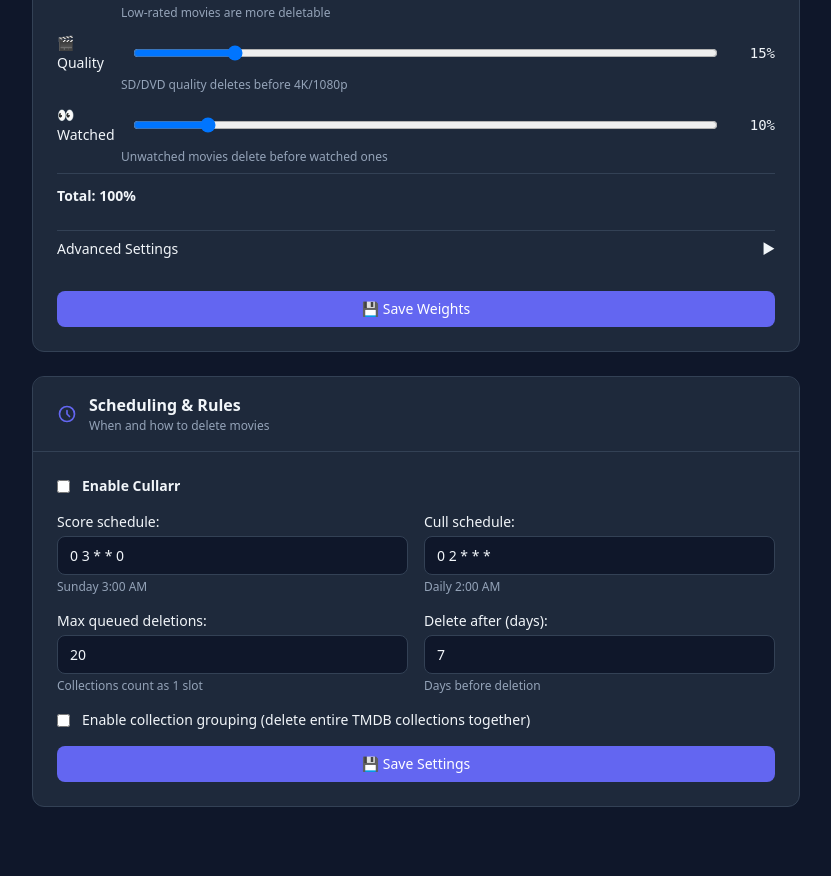
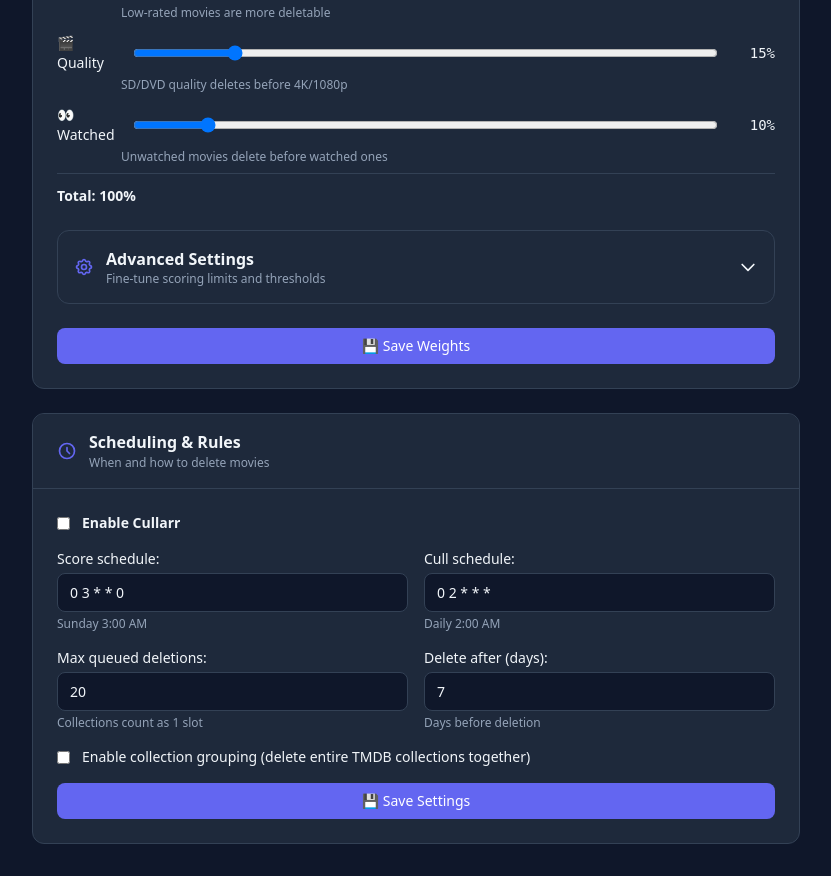
Before and after one commit to PLEXEUM/cullarr, a FastAPI app: page /settings in a window 1280 px wide. Shown: the part 1563-2439 px from the top of the page, without its empty margins (224-1055 px from the left). Before the commit the page ends 2370 px from the top, so only its background shows below. Run offline with FastAPI, Linux system fonts and the light colour scheme; data that the repository does not hold is empty; parts of the project's set-up code (start-up, migrations or seed data) failed here and were passed over; some libraries are stand-ins or nearby versions.

Commit message:
fix: improve scoring weights auto-balance and update advanced settings collapsible to match logs page style

```diff
--- a/app/static/settings.js
+++ b/app/static/settings.js
@@ -88,25 +88,26 @@ function setupEventListeners() {
     document.getElementById('save-weights-btn').addEventListener('click', saveWeights);
     document.getElementById('save-settings-btn').addEventListener('click', saveSettings);
 
-    // Advanced section toggle
-    const advancedToggle = document.getElementById('advanced-toggle');
-    const advancedContent = document.getElementById('advanced-content');
-    const advancedIcon = document.getElementById('advanced-icon');
-    if (advancedToggle) {
-        advancedToggle.addEventListener('click', () => {
-            const isHidden = advancedContent.classList.toggle('hidden');
-            advancedIcon.textContent = isHidden ? '▶' : '▼';
-        });
-    }
-
     // Recalibrate button
     document.getElementById('recalibrate-btn')?.addEventListener('click', recalibrateAdvanced);
+}
+
+function toggleAdvancedSettings() {
+    const section = document.getElementById('advanced-settings-section');
+    const icon = document.getElementById('advanced-settings-icon');
+    if (section.style.display === 'none' || section.style.display === '') {
+        section.style.display = 'block';
+        icon.style.transform = 'rotate(180deg)';
+    } else {
+        section.style.display = 'none';
+        icon.style.transform = 'rotate(0deg)';
+    }
 }
 
 // Auto-balance sliders to keep 100% total
 function handleAutoBalance(changedId, newValue) {
     // Get current values
-    const oldValues = {
+    const sliders = {
         age: parseInt(ageSlider.value),
         size: parseInt(sizeSlider.value),
         rating: parseInt(ratingSlider.value),
@@ -114,46 +115,54 @@ function handleAutoBalance(changedId, newValue) {
         watched: parseInt(watchedSlider.value)
     };
 
-    // Calculate delta
-    const oldChanged = oldValues[changedId.replace('-weight', '')];
-    const delta = newValue - oldChanged;
+    const changedKey = changedId.replace('-weight', '');
+    const oldValue = sliders[changedKey];
+    const delta = newValue - oldValue;
 
     if (delta === 0) return;
 
-    // Sum of other sliders
-    const otherSliders = ['age', 'size', 'rating', 'quality', 'watched'].filter(id => id !== changedId.replace('-weight', ''));
-    const otherSum = otherSliders.reduce((sum, id) => sum + oldValues[id], 0);
+    // Calculate sum of other sliders
+    let otherSum = 0;
+    const otherKeys = [];
+    for (const [key, value] of Object.entries(sliders)) {
+        if (key !== changedKey) {
+            otherSum += value;
+            otherKeys.push(key);
+        }
+    }
 
     if (otherSum === 0) return;
 
-    // Distribute delta proportionally
-    const newValues = { ...oldValues };
-    newValues[changedId.replace('-weight', '')] = newValue;
+    // Distribute delta proportionally among other sliders
+    const newValues = { ...sliders };
+    newValues[changedKey] = newValue;
 
-    for (const id of otherSliders) {
-        const proportion = oldValues[id] / otherSum;
+    for (const key of otherKeys) {
+        const proportion = sliders[key] / otherSum;
         let adjustment = delta * proportion;
-        let newVal = oldValues[id] - adjustment;
+        let newVal = sliders[key] - adjustment;
 
         // Clamp to 0-100
         newVal = Math.max(0, Math.min(100, Math.round(newVal)));
-        newValues[id] = newVal;
+        newValues[key] = newVal;
     }
 
-    // Ensure total is exactly 100 (adjust if rounding caused issues)
+    // Fix rounding issues - adjust the largest remaining slider to make total 100
     let total = Object.values(newValues).reduce((a, b) => a + b, 0);
     if (total !== 100 && total > 0) {
-        // Find the largest slider to adjust
-        const largestId = Object.keys(newValues).reduce((a, b) => newValues[a] > newValues[b] ? a : b);
-        newValues[largestId] += (100 - total);
+        // Find the largest remaining slider (not the changed one)
+        let largestKey = otherKeys.reduce((a, b) => newValues[a] > newValues[b] ? a : b);
+        newValues[largestKey] += (100 - total);
+        // Clamp again
+        newValues[largestKey] = Math.max(0, Math.min(100, newValues[largestKey]));
     }
 
-    // Apply new values without triggering auto-balance again
-    if (newValues.age !== oldValues.age) ageSlider.value = newValues.age;
-    if (newValues.size !== oldValues.size) sizeSlider.value = newValues.size;
-    if (newValues.rating !== oldValues.rating) ratingSlider.value = newValues.rating;
-    if (newValues.quality !== oldValues.quality) qualitySlider.value = newValues.quality;
-    if (newValues.watched !== oldValues.watched) watchedSlider.value = newValues.watched;
+    // Apply new values without triggering events
+    if (newValues.age !== sliders.age) ageSlider.value = newValues.age;
+    if (newValues.size !== sliders.size) sizeSlider.value = newValues.size;
+    if (newValues.rating !== sliders.rating) ratingSlider.value = newValues.rating;
+    if (newValues.quality !== sliders.quality) qualitySlider.value = newValues.quality;
+    if (newValues.watched !== sliders.watched) watchedSlider.value = newValues.watched;
 
     // Update displays
     updateWeightDisplay('age-weight');
--- a/app/templates/settings.html
+++ b/app/templates/settings.html
@@ -250,14 +250,24 @@
                 </div>
             </div>
 
-            <!-- ADVANCED SETTINGS (Combined) -->
-            <div class="border-t" style="border-color: var(--border-color);">
-                <button type="button" id="advanced-toggle" class="w-full flex items-center justify-between py-2 text-left">
-                    <span class="text-sm font-medium">Advanced Settings</span>
-                    <span id="advanced-icon" class="text-sm">▶</span>
+            <!-- Advanced Settings (Collapsible - matches Logs page style) -->
+            <div class="card rounded-xl overflow-hidden mt-6">
+                <button onclick="toggleAdvancedSettings()" class="w-full flex items-center justify-between p-4 text-left">
+                    <div class="flex items-center gap-3">
+                        <svg class="w-5 h-5" style="color: var(--accent);" fill="none" stroke="currentColor" viewBox="0 0 24 24">
+                            <path stroke-linecap="round" stroke-linejoin="round" stroke-width="2" d="M10.325 4.317c.426-1.756 2.924-1.756 3.35 0a1.724 1.724 0 002.573 1.066c1.543-.94 3.31.826 2.37 2.37a1.724 1.724 0 001.065 2.572c1.756.426 1.756 2.924 0 3.35a1.724 1.724 0 00-1.066 2.573c.94 1.543-.826 3.31-2.37 2.37a1.724 1.724 0 00-2.572 1.065c-.426 1.756-2.924 1.756-3.35 0a1.724 1.724 0 00-2.573-1.066c-1.543.94-3.31-.826-2.37-2.37a1.724 1.724 0 00-1.065-2.572c-1.756-.426-1.756-2.924 0-3.35a1.724 1.724 0 001.066-2.573c-.94-1.543.826-3.31 2.37-2.37.996.608 2.296.07 2.572-1.065z"></path>
+                            <path stroke-linecap="round" stroke-linejoin="round" stroke-width="2" d="M15 12a3 3 0 11-6 0 3 3 0 016 0z"></path>
+                        </svg>
+                        <div>
+                            <h2 class="font-semibold">Advanced Settings</h2>
+                            <p class="text-xs" style="color: var(--text-secondary);">Fine-tune scoring limits and thresholds</p>
+                        </div>
+                    </div>
+                    <svg id="advanced-settings-icon" class="w-5 h-5 transition-transform transform rotate-0" fill="none" stroke="currentColor" viewBox="0 0 24 24">
+                        <path stroke-linecap="round" stroke-linejoin="round" stroke-width="2" d="M19 9l-7 7-7-7"></path>
+                    </svg>
                 </button>
-                <div id="advanced-content" class="hidden pt-4 space-y-4">
-
+                <div id="advanced-settings-section" class="border-t p-4 space-y-4" style="border-color: var(--border-color); display: none;">
                     <!-- Two-column grid for even alignment -->
                     <div class="grid grid-cols-2 gap-6">
                         <!-- Left Column -->
@@ -289,7 +299,7 @@
                         </div>
                     </div>
 
-                    <!-- Recalibrate Button - Full width, centered -->
+                    <!-- Recalibrate Button -->
                     <div class="border-t pt-4 mt-2" style="border-color: var(--border-color);">
                         <button id="recalibrate-btn" class="w-full py-2 rounded-lg text-sm font-medium transition-all" style="background: var(--info-bg); color: var(--info); border: 1px solid var(--info);">
                             📊 Recalibrate from library
@@ -298,7 +308,6 @@
                             Auto-calculates age_max_days (90th percentile × 1.5) and size_max_gb (95th percentile) from your library.
                         </p>
                     </div>
-
                 </div>
             </div>
 
```
